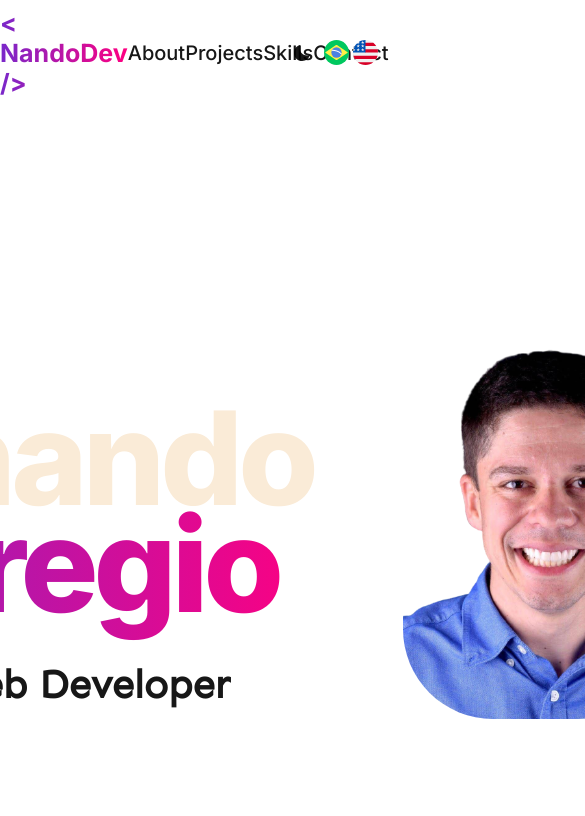
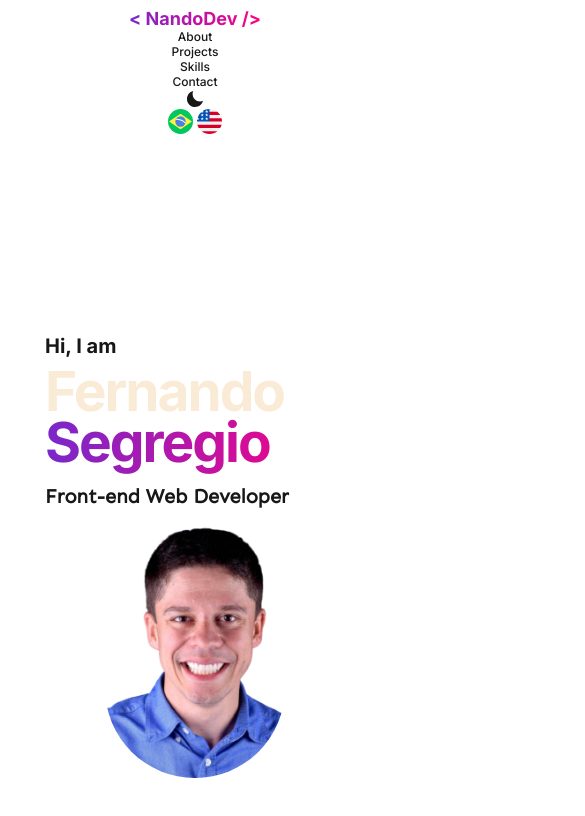
Before and after one commit to FernandoSegregio/dev, a React (Vite) app: page / in a window 390 px wide. Shown: the top 816 px of the page, 585 px wide, since content can reach past the window. Built offline with nearby package versions, Linux system fonts and the light colour scheme.

Commit message:
style + feat: implementa estilo mobile.

```diff
--- a/src/components/header/style.js
+++ b/src/components/header/style.js
@@ -8,6 +8,7 @@ export const HeaderStyle = styled.header`
   color: ${(props) => props.theme.text};
   font-size: 20px;
   padding-top: 2%;
+  width: 100vw;
 
   li {
     font-weight: 500;
@@ -40,7 +41,7 @@ export const HeaderStyle = styled.header`
     animation: changeLogoColor 8s infinite;
   }
 
-  @keyframes  changeLogoColor {
+  @keyframes changeLogoColor {
     0% {
       background-image: linear-gradient(to right, #007cf0, #00dfd8);
       color: black;
@@ -53,6 +54,21 @@ export const HeaderStyle = styled.header`
       background-image: linear-gradient(to right, #7928ca, #ff0080);
     }
   }
+  @media (max-width: 800px) {
+    flex-direction: column;
+    font-size: 12px;
+  }
+
+  .logo {
+    font-size: 18px;
+  }
+  nav {
+    flex-direction: column;
+  }
+
+  button {
+    justify-content: center;
+  }
 `;
 
 export const FlagStyle = styled.div`
--- a/src/components/section/style.js
+++ b/src/components/section/style.js
@@ -77,9 +77,49 @@ export const Section = styled.section`
       -webkit-text-fill-color: transparent;
     }
   }
+  @media(max-width: 800px) {
+    flex-direction: column;
+    column-gap: 0;
+    height: (100vh -200px);
+
+  div {
+    display: flex;
+    flex-direction: column;
+    padding: 0, 0;
+    align-items: center;
+  }
+
+
+  h3 {
+    font-size: 20px;
+    width: 300px;
+  }
+
+  .occupation {
+    font-family: sen;
+  }
+
+  .name-title1 {
+    font-size: 55px;
+    font-weight: 700;
+    margin-bottom: -15px;
+    letter-spacing: -2px;
+    width: 300px;
+  }
+
+  .name-title2 {
+    font-size: 55px;
+    font-weight: 700;
+    letter-spacing: -2px;
+  }
+  }
 `;
 
 export const ImageMain = styled.img`
   width: 265px;
   border-radius: 90px;
+
+  @media (max-width: 800px) {
+    width: 180px;
+  }
 `;
```
